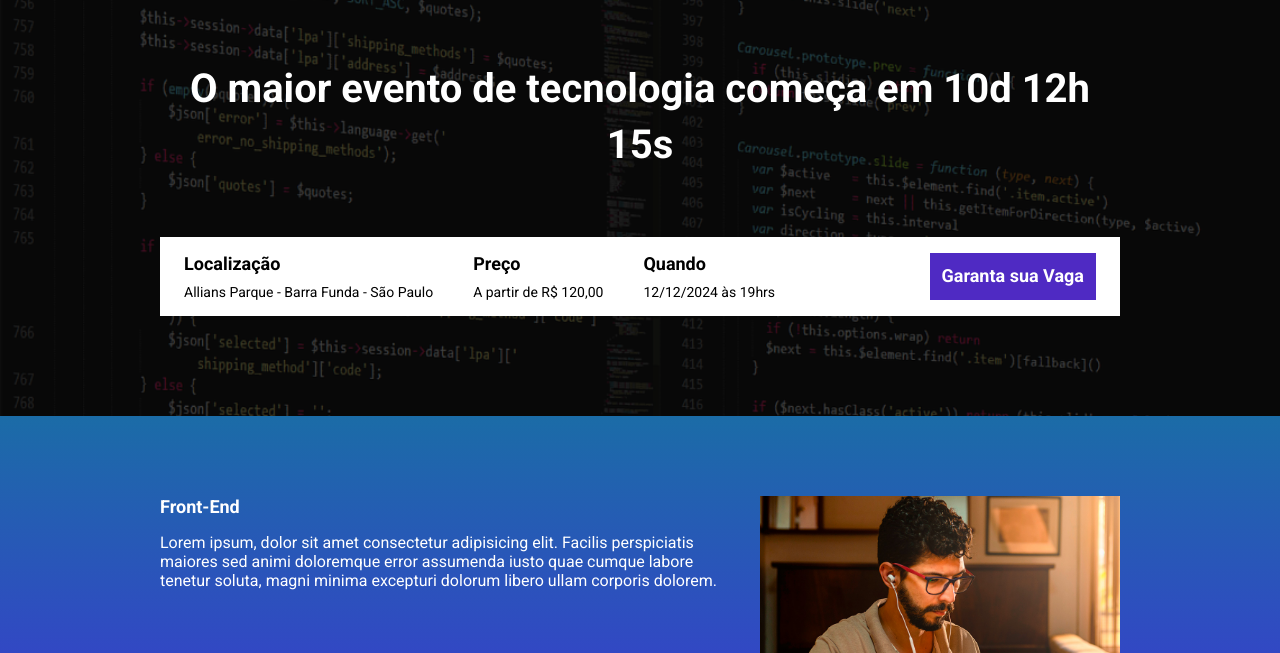
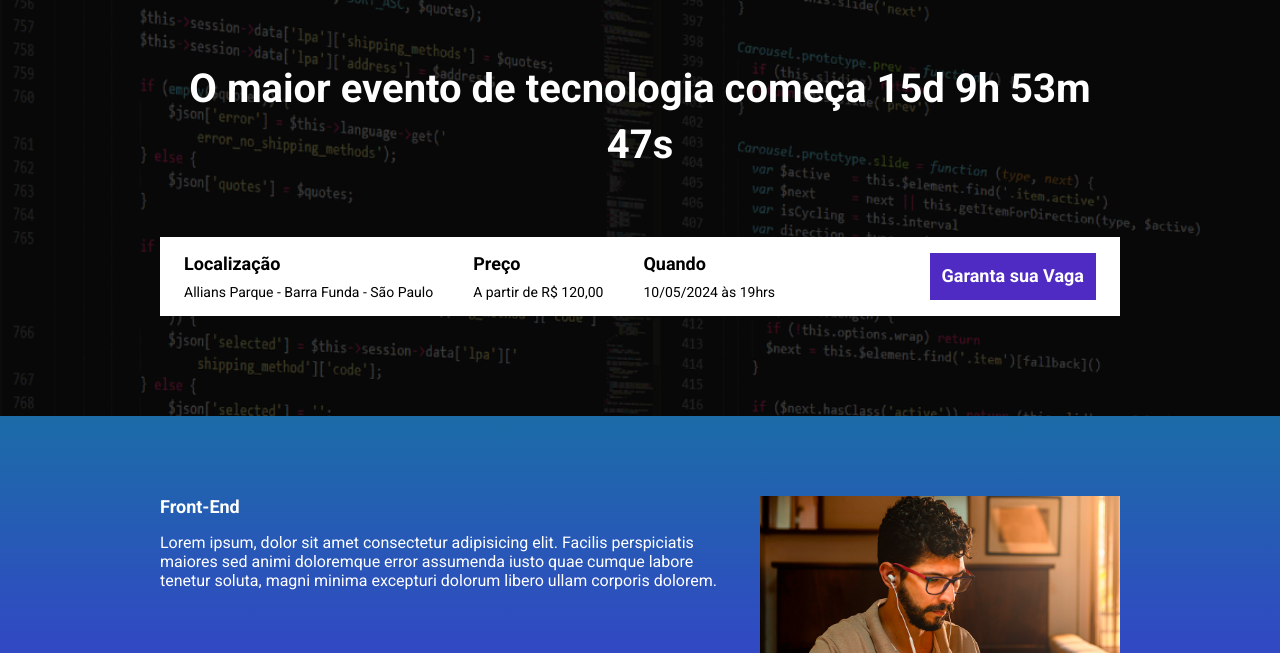
Before and after one commit to DorigonBruno/ebac_talks, a website built with Parcel: page src/index.html in a window 1280 px wide. Shown: the part 147-800 px from the top of the page. Built offline with nearby package versions, Linux system fonts and the light colour scheme.

Commit message:
countDown_javascript

```diff
--- a/package.json
+++ b/package.json
@@ -2,9 +2,9 @@
   "name": "11-projeto_lading_page",
   "version": "1.0.0",
   "description": "",
-  "main": "index.js",
   "scripts": {
     "dev": "parcel src/index.html src/styles/main.scss src/scripts/main.js --no-cache",
+    "build": "parcel build src/index.html",
     "test": "echo \"Error: no test specified\" && exit 1"
   },
   "keywords": [],
--- a/src/index.html
+++ b/src/index.html
@@ -14,7 +14,7 @@
   <header class="hero">
     <div class="container">
       <img class="hero__logo" src="./images/ebac_logo.svg" alt="logo Ebac">
-      <p class="hero__text">O maior evento de tecnologia começa em 10d 12h 15s</p>
+      <p class="hero__text">O maior evento de tecnologia começa <span id="contador"></span></p>
 
       <div class="infos-bar">
         <ul class="infos-bar__list">
@@ -28,7 +28,7 @@
           </li>
           <li class="infos-bar__list__item">
             <h3 class="infos-bar__list__item__title">Quando</h3>
-            12/12/2024 às 19hrs
+            10/05/2024 às 19hrs
           </li>
         </ul>
         <a class="button button--primary" href="">Garanta sua Vaga</a>
--- a/src/scripts/main.js
+++ b/src/scripts/main.js
@@ -1 +1,31 @@
 AOS.init();
+
+const dateEvent = new Date("May 10, 2024 19:00:00");
+
+const timeStampEvent = dateEvent.getTime();
+
+const countHours = setInterval(() => {
+  const dateNow = new Date();
+
+  const timeStampNow = dateNow.getTime();
+
+  const eventDistance = timeStampEvent - timeStampNow;
+
+  const dayMS = 1000 * 60 * 60 * 24;
+  const hoursMS = 1000 * 60 * 60;
+  const minutesMS = 1000 * 60;
+
+  const dayToEvent = Math.floor(eventDistance / dayMS);
+  const hoursToEvent = Math.floor((eventDistance % dayMS) / hoursMS);
+  const minutesToEvent = Math.floor((eventDistance % hoursMS) / minutesMS);
+  const secondsToEvent = Math.floor((eventDistance % minutesMS) / 1000);
+
+  const span = document.querySelector("#contador");
+
+  span.innerHTML = `${dayToEvent}d ${hoursToEvent}h ${minutesToEvent}m ${secondsToEvent}s`;
+
+  if (eventDistance < 0) {
+    clearInterval(countHours);
+    span.innerHTML = "Evento Expirado"
+  }
+}, 1000);
```
